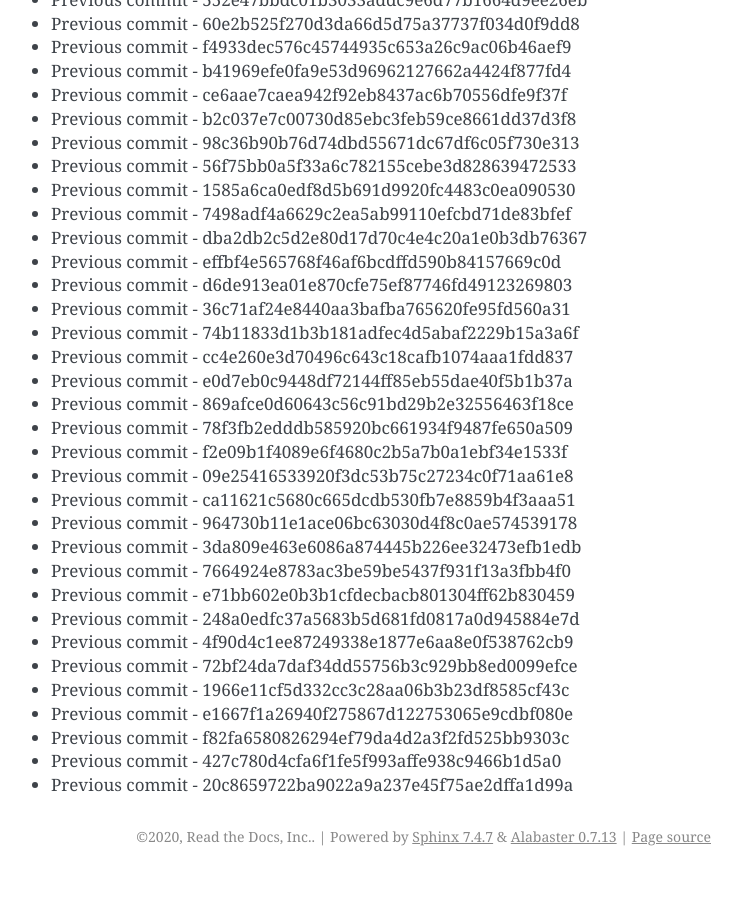
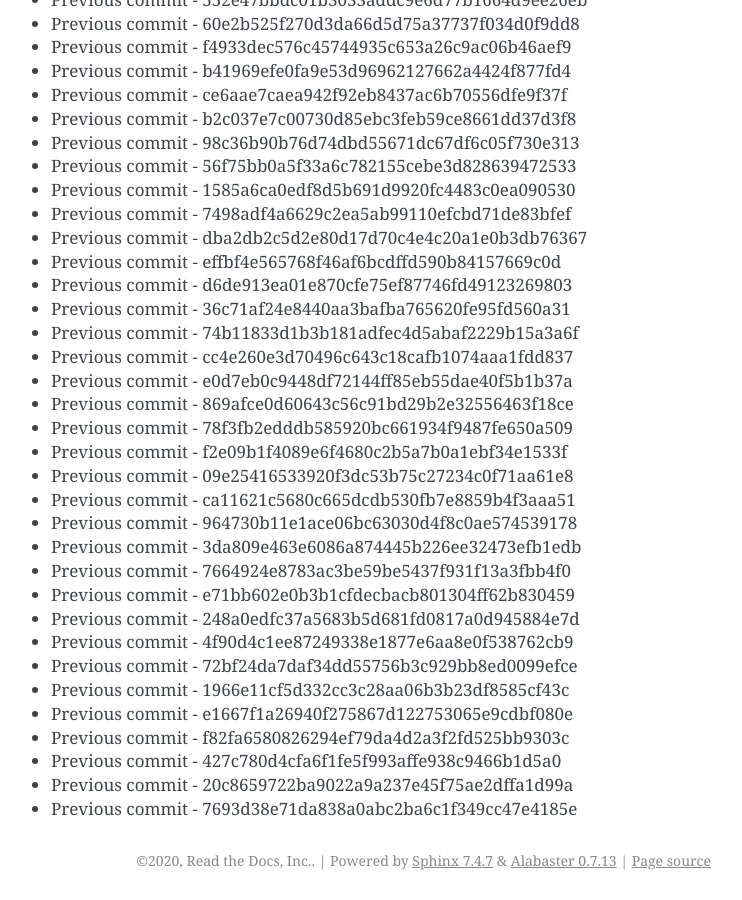
Before and after one commit to readthedocs/rtd-git-stresstest, a Sphinx documentation site: the page built from docs/updates.rst, in a window 1280 px wide and 900 px high, scrolled down 95748 px. Shown: the whole window, without its empty margins (399-1141 px from the left). Built offline with Sphinx 7.4.7, drawn with Linux system fonts in a browser that asks for light colours; before the commit the page ends 96624 px from its top, so only the background shows below that.

Commit message:
Generating commit from previous: 7693d38e71da838a0abc2ba6c1f349cc47e4185e

```diff
--- a/docs/updates.rst
+++ b/docs/updates.rst
@@ -4055,3 +4055,4 @@ It can be tested for any performance characteristics.
 * Previous commit - f82fa6580826294ef79da4d2a3f2fd525bb9303c
 * Previous commit - 427c780d4cfa6f1fe5f993affe938c9466b1d5a0
 * Previous commit - 20c8659722ba9022a9a237e45f75ae2dffa1d99a
+* Previous commit - 7693d38e71da838a0abc2ba6c1f349cc47e4185e
```
